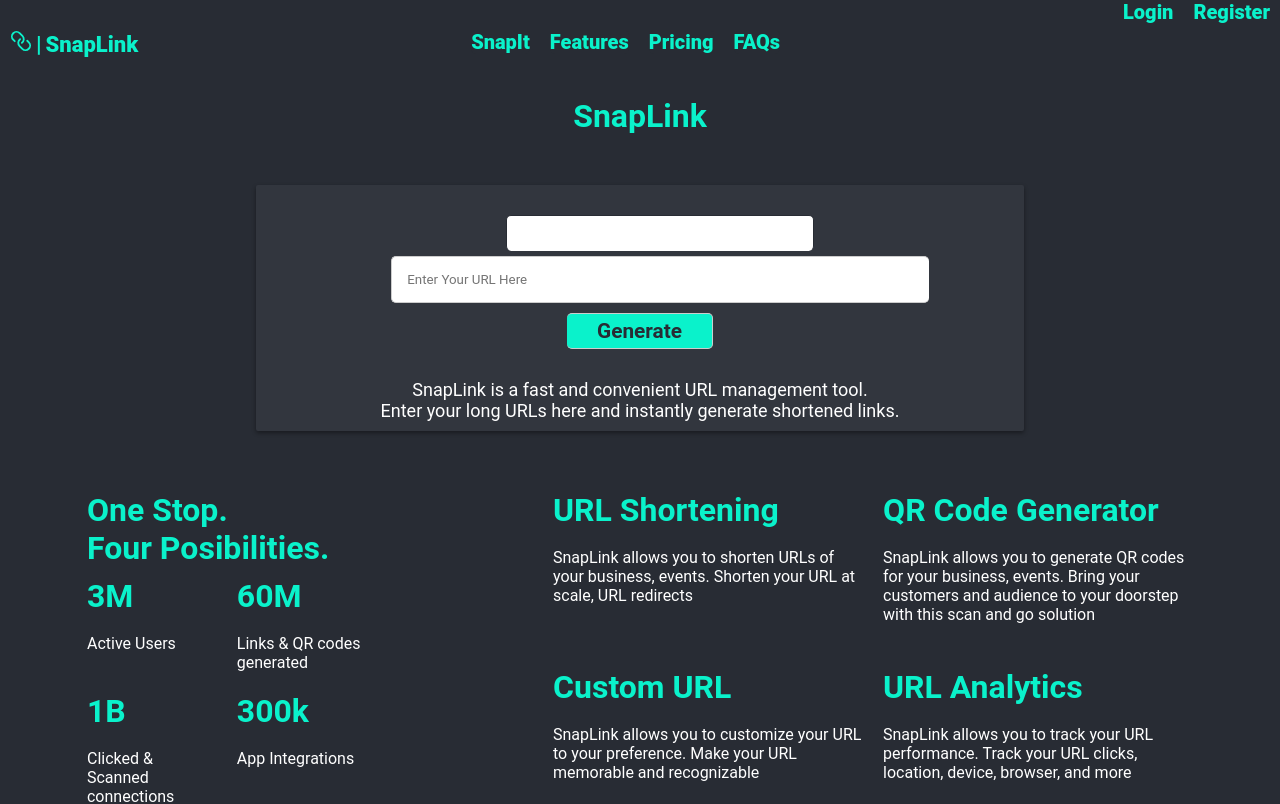
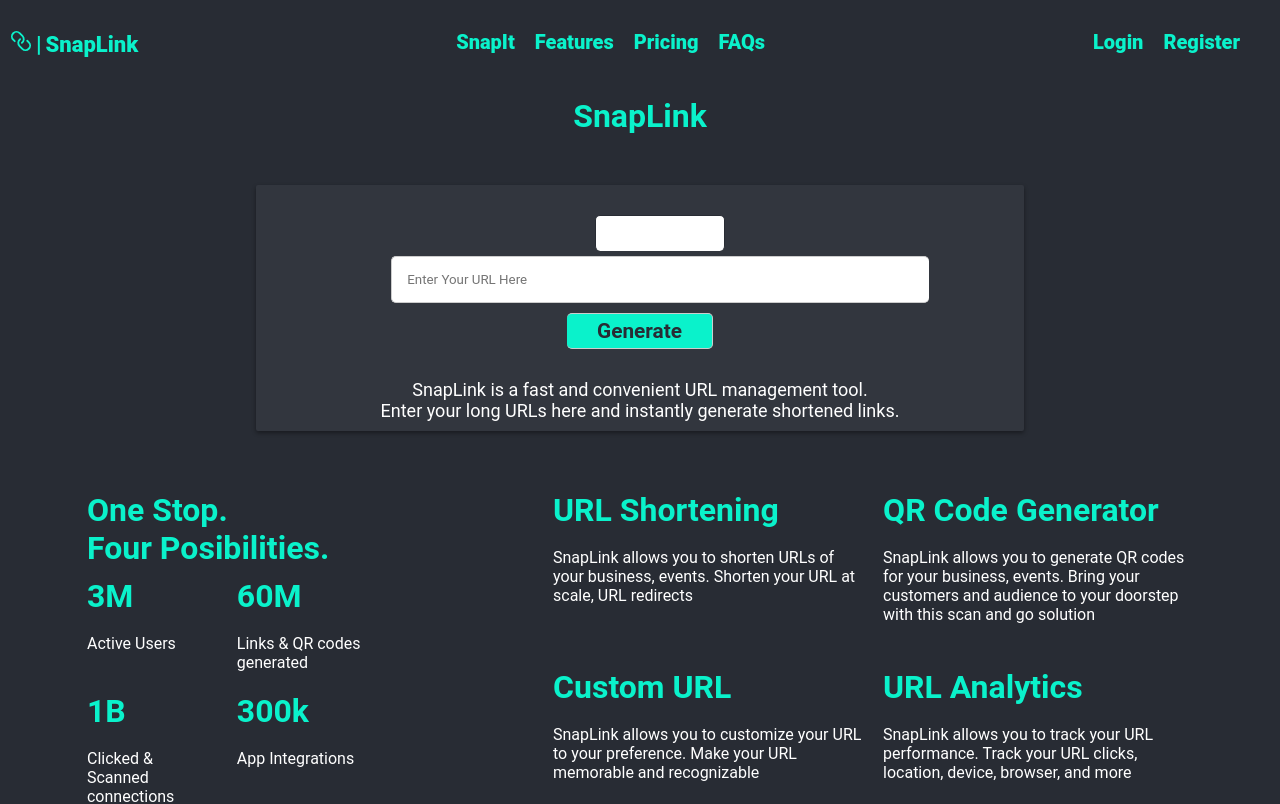
Before and after one commit to Emmy-Styles/KLIPPR, a React (Create React App) app: page / in a window 1280 px wide. Shown: the top 804 px of the page. Built offline with nearby package versions, Linux system fonts and the light colour scheme; no server answers.

Commit message:
made changes to dropdown
made changes to dropdown menu

```diff
--- a/src/App.css
+++ b/src/App.css
@@ -56,11 +56,9 @@ body {
   margin: 0 10px;
 }
 
-/* .App-logo {
-  height: 100px;
-  width: 150px;
-  margin: 10px;
-} */
+.Login {
+  margin-top: 30px;
+}
 
 main {
   display: flex;
@@ -89,7 +87,7 @@ input {
   margin-bottom: 0;
   margin-top: 30px;
   width: 40%;
-  padding: 10px;
+  padding: 10px 35px;
   border-radius: 5px;
   border: 1px solid #282c34;
   border-bottom: none;
@@ -97,7 +95,7 @@ input {
   background-color: white;
 }
 
-button {
+.geturl button {
   padding: 5px 30px;
   border-radius: 5px;
   border: 1px solid #ccc;
@@ -110,7 +108,7 @@ button {
   border-left: none;
   transition: ease-in-out all 750ms;
 }
-button:hover {
+.geturl button:hover {
   cursor: pointer;
   color: whitesmoke;
   background-color: #07826e;
@@ -124,6 +122,26 @@ button:hover {
   margin: 10px;
   display: grid;
   place-items: center;
+}
+.shortLinkContainer {
+  display: flex;
+  align-items: center;
+  justify-content: center;
+}
+
+.copyButton {
+  position: relative;
+  right: 10%;
+  top: 15px;
+  background: none;
+  border: none;
+  cursor: pointer;
+  color: #555;
+}
+
+.copySuccess {
+  margin-top: 4px;
+  color: #0af2cb;
 }
 
 .description p {
--- a/src/Dropdown.css
+++ b/src/Dropdown.css
@@ -1,6 +1,7 @@
 .DropdownForm {
   position: relative;
   display: inline-block;
+  margin-right: 30px;
 }
 
 .DropdownForm .Login {
@@ -34,21 +35,13 @@
   display: flex;
   flex-direction: column;
   align-items: center;
-  padding: 10px;
+  padding: 5px 10px;
   background-color: #fff;
   box-shadow: 0px 2px 4px rgba(0, 0, 0, 0.2);
+  border-radius: 5px;
   z-index: 1;
 }
 
-/* .DropdownForm-content .closeBtn {
-  align-self: flex-end;
-  margin: 0;
-  padding: 0;
-  color: #fff;
-  border: none;
-  font-size: 14px;
-  cursor: pointer;
-} */
 .closeBtn {
   align-self: flex-end;
   background-color: transparent;
@@ -66,15 +59,17 @@
 }
 
 .DropdownForm-content form input {
-  margin-bottom: 10px;
-  padding: 5px;
-  width: 200px;
+  margin: 10px auto;
+  padding: 2px;
+  width: 90%;
 }
 
 .DropdownForm-content form button[type="submit"] {
-  padding: 5px 10px;
+  padding: 3px 8px;
+  margin: 3px auto;
   background-color: #0af2cb;
   color: #fff;
   border: none;
   cursor: pointer;
+  font-size: 14px;
 }
--- a/src/components/Home.tsx
+++ b/src/components/Home.tsx
@@ -9,6 +9,7 @@ import {
   FaTwitter,
   FaInstagram,
   FaLinkedinIn,
+  FaCopy,
 } from "react-icons/fa";
 import { db } from "./config/config";
 import { collection, addDoc } from "firebase/firestore";
@@ -17,6 +18,7 @@ const tinyid = require("tiny-unique-id");
 const Home = () => {
   const [input, setInput] = useState("");
   const [shorten, setShorten] = useState("");
+  const [isCopied, setIsCopied] = useState(false);
 
   const handleDb = async () => {
     const slug = tinyid.unique();
@@ -24,7 +26,21 @@ const Home = () => {
       url: input,
       slug: slug,
     });
-    setShorten(`${window.location.origin}/${slug}`);
+    setShorten(slug);
+  };
+
+  const copyToClipboard = () => {
+    const textField = document.createElement("textarea");
+    textField.value = shorten;
+    document.body.appendChild(textField);
+    textField.select();
+    document.execCommand("copy");
+    textField.remove();
+    setIsCopied(true);
+
+    setTimeout(() => {
+      setIsCopied(false);
+    }, 3000);
   };
 
   const scrollToSection = (sectionId: string) => {
@@ -70,7 +86,26 @@ const Home = () => {
       <main className="main">
         <h1 className="title">SnapLink</h1>
         <div className="geturl">
-          <input type="text" disabled value={shorten} className="shortLink" />
+          <div className="shortLinkContainer">
+            <input
+              type="text"
+              disabled
+              value={shorten ? shorten : ""}
+              className="shortLink"
+              onClick={() => {
+                if (shorten) {
+                  window.location.href = shorten;
+                }
+              }}
+            />
+            {shorten && (
+              <a className="copyButton" onClick={copyToClipboard}>
+                <FaCopy className="copyIcon" />
+              </a>
+            )}
+          </div>
+          {isCopied && <p className="copySuccess">Link copied to clipboard!</p>}
+
           <input
             type="url"
             value={input}
```
